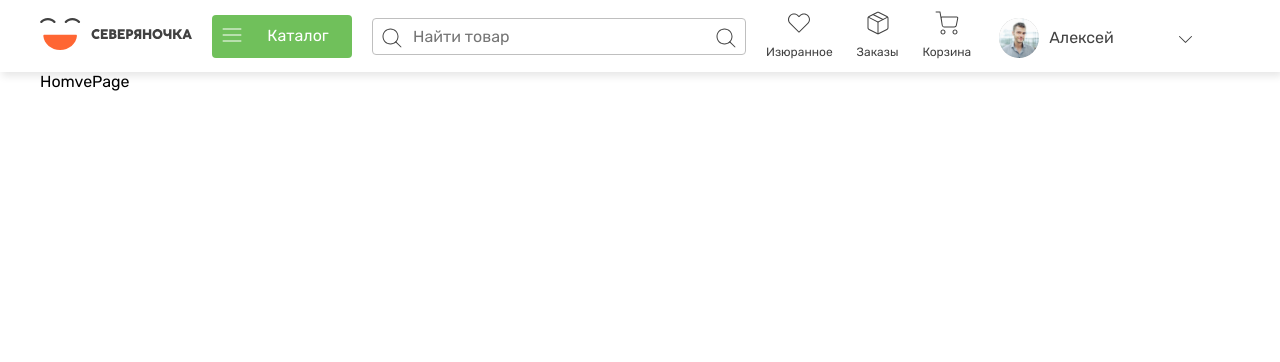
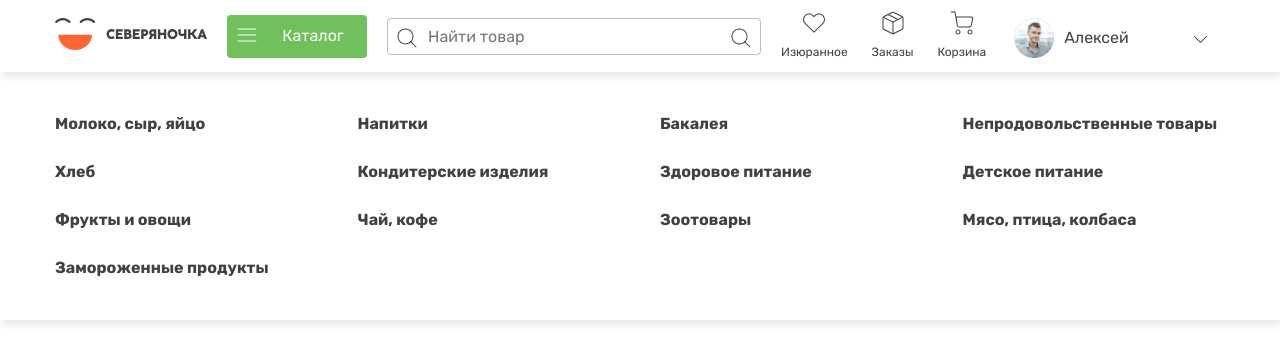
Before and after one commit to Endle2sCoding/grocery-store, a Vue app: page / in a window 1280 px wide. Both pictures are taken after a click on the button "Каталог". Shown: the top 362 px of the page. Built offline with nearby package versions, Linux system fonts and the light colour scheme.

Commit message:
cr Drpdwn

```diff
--- /dev/null
+++ b/src/entities/Catalog/index.ts
@@ -0,0 +1,4 @@
+export { useCatalogStore } from "./model/catalogStore";
+export {
+  type CatalogSectionType
+} from "./model/catalogTypes";
--- /dev/null
+++ b/src/entities/Catalog/model/catalogStore.ts
@@ -0,0 +1,30 @@
+import { defineStore } from "pinia";
+import { computed, reactive } from "vue";
+import type { CatalogSectionType } from "./catalogTypes";
+
+export const useCatalogStore = defineStore("catalog", () => {
+  const catatlog = reactive<{ sections: CatalogSectionType[]; }>(
+    {
+      sections: [
+        { label: "Молоко, сыр, яйцо", link: "/" },
+        { label: "Напитки", link: "/" },
+        { label: "Бакалея", link: "/" },
+        { label: "Непродовольственные товары", link: "/" },
+        { label: "Хлеб", link: "/" },
+        { label: "Кондитерские изделия", link: "/" },
+        { label: "Здоровое питание", link: "/" },
+        { label: "Детское питание", link: "/" },
+        { label: "Фрукты и овощи", link: "/" },
+        { label: "Чай, кофе", link: "/" },
+        { label: "Зоотовары", link: "/" },
+        { label: "Мясо, птица, колбаса", link: "/" },
+        { label: "Замороженные продукты", link: "/" },
+      ]
+    }
+  );
+
+  const catalogSections = computed(() => catatlog.sections);
+  const setCatalogSections = (sections: CatalogSectionType[]) => catatlog.sections = sections;
+
+  return { catalogSections, setCatalogSections };
+});
--- /dev/null
+++ b/src/entities/Catalog/model/catalogTypes.ts
@@ -0,0 +1,4 @@
+export interface CatalogSectionType {
+  label: string;
+  link: string;
+}
--- a/src/entities/Person/model/personStore.ts
+++ b/src/entities/Person/model/personStore.ts
@@ -1,9 +1,10 @@
 import { defineStore } from "pinia";
 import { reactive, ref } from "vue";
+import type { PersonType } from "./personTypes";
 
 export const usePersonStore = defineStore('isAuth', () => {
-  const isAuth = ref(true);
-  const person = reactive({ name: "Алексей" });
+  const isAuth = ref<boolean>(true);
+  const person = reactive<PersonType>({ name: "Алексей" });
   const setIsAuth = (value: boolean) => isAuth.value = value;
 
   return { isAuth, setIsAuth, person };
--- /dev/null
+++ b/src/entities/Person/model/personTypes.ts
@@ -0,0 +1,3 @@
+export interface PersonType {
+  name: string;
+}
--- a/src/layoutSections/Header/ui/Header.vue
+++ b/src/layoutSections/Header/ui/Header.vue
@@ -6,15 +6,16 @@ import AppContainer from '@/shared/ui/AppContainer/AppContainer.vue';
 import AppIcon from '@/shared/ui/AppIcon/AppIcon.vue';
 import AppLogo from '@/shared/ui/AppLogo/AppLogo.vue';
 import { Nav } from '@/widgets/Nav';
-import {  reactive } from 'vue';
+import { reactive, ref } from 'vue';
 import { RouterLink } from 'vue-router';
 import AvatarPng from "@/shared/assets/images/avatar.png";
 import { usePersonStore } from '@/entities/Person';
 import { storeToRefs } from 'pinia';
-const personStore=usePersonStore()
+import DropdownMenu from '@/widgets/DropdownMenu/ui/DropdownMenu.vue';
 
-const {person, isAuth }=storeToRefs(personStore)
-const {setIsAuth}=personStore
+const personStore = usePersonStore();
+const { person, isAuth } = storeToRefs(personStore);
+const { setIsAuth } = personStore;
 
 const userMenu = reactive({
   avatar: AvatarPng,
@@ -23,11 +24,16 @@ const userMenu = reactive({
     { label: "Профиль", link: "/profile" },
     { label: "Выход", action: "logout" },
   ]
-})
+});
+
+const dropdownIsShow = ref<boolean>(false);
+
+const toggleDropdownIsShow = () => dropdownIsShow.value = !dropdownIsShow.value;
 
 </script>
 <template>
   <header class="header">
+    <div class="header__contetnt">
       <AppContainer class="container">
         <RouterLink to="/">
           <AppLogo
@@ -42,13 +48,12 @@ const userMenu = reactive({
           class="header__catatlog"
           color="secondary"
           leftIcon
+          @mouseenter="toggleDropdownIsShow"
         >
           <template v-slot:leftIcon>
             <AppIcon type="menu" />
           </template>
-        <!-- <AppTypography> -->
           Каталог
-        <!-- </AppTypography> -->
         </AppButton>
 
         <AppSearch class="header__search" />
@@ -60,9 +65,8 @@ const userMenu = reactive({
         />
         <AppButton
           v-else
-      style="{{ width:'217px' }}"
           class="header__login"
-      @click="()=>setIsAuth(true)"
+          @click="() => setIsAuth(true)"
         >
           Войти
           <template v-slot:rightIcon>
@@ -70,6 +74,11 @@ const userMenu = reactive({
           </template>
         </AppButton>
       </AppContainer>
+    </div>
+    <DropdownMenu
+      @mouseleave="toggleDropdownIsShow"
+      v-if="dropdownIsShow"
+    />
 
   </header>
 </template>
@@ -86,6 +95,14 @@ const userMenu = reactive({
   box-shadow: var(--shadow-default-s);
 }
 
+.header__contetnt {
+  width: 100%;
+  background: var(--main-surface);
+  box-shadow: var(--shadow-default-s);
+  position: relative;
+  z-index: 1;
+}
+
 .container {
   display: flex;
   align-items: center;
@@ -100,6 +117,7 @@ const userMenu = reactive({
 .header__user-menu {
   width: 217px;
 }
+
 .header__login {
   width: 167px;
 }
--- a/src/shared/ui/AppContainer/AppContainer.vue
+++ b/src/shared/ui/AppContainer/AppContainer.vue
@@ -7,7 +7,8 @@
 </template>
 <style scoped>
 .app-container {
-  width: 1200px;
+  max-width: 1200px;
+  padding: 0 15px;
   margin: 0 auto;
 }
 </style>
--- /dev/null
+++ b/src/widgets/DropdownMenu/index.ts
@@ -0,0 +1 @@
+export { default as DropdownMenu } from "./ui/DropdownMenu.vue";
--- /dev/null
+++ b/src/widgets/DropdownMenu/ui/DropdownMenu.vue
@@ -0,0 +1,76 @@
+<script lang="ts" setup>
+import { useCatalogStore } from '@/entities/Catalog';
+import AppContainer from '@/shared/ui/AppContainer/AppContainer.vue';
+import AppTypography from '@/shared/ui/AppTypography/AppTypography.vue';
+
+const catalogStore = useCatalogStore();
+const { catalogSections } = catalogStore;
+console.log(catalogStore);
+
+</script>
+
+<template>
+  <div class="dropdown-menu">
+    <AppContainer>
+      <ul class="dropdown-meun__list">
+        <li
+          class="list__item"
+          v-for="section in catalogSections"
+          :key="section.label"
+        >
+          <RouterLink :to="section.link">
+            <AppTypography
+              size="s"
+              tag-name="span"
+              bold
+              class="item__text"
+            >
+              {{ section.label }}
+            </AppTypography>
+          </RouterLink>
+        </li>
+      </ul>
+    </AppContainer>
+  </div>
+</template>
+<style scoped>
+.dropdown-menu {
+  position: fixed;
+  top: 0;
+  left: 0;
+  width: 100%;
+  background: var(--main-surface);
+  box-shadow: var(--shadow-default-s);
+  animation: 0.7s forwards slideDown;
+  opacity: 0;
+}
+
+.dropdown-meun__list {
+  display: grid;
+  grid-template-columns: repeat(4, 1fr);
+  grid-row-gap: 24px;
+  grid-column-gap: 40px;
+  padding: 40px 0;
+
+}
+
+.item__text {
+  transition: all linear .3s;
+}
+
+.item__text:hover {
+  color: var(--main-primary);
+}
+
+@keyframes slideDown {
+  from {
+    top: 0;
+    opacity: 0;
+  }
+
+  to {
+    top: 72px;
+    opacity: 1;
+  }
+}
+</style>
```
Lines whose indentation alone changed are shown as unchanged.
